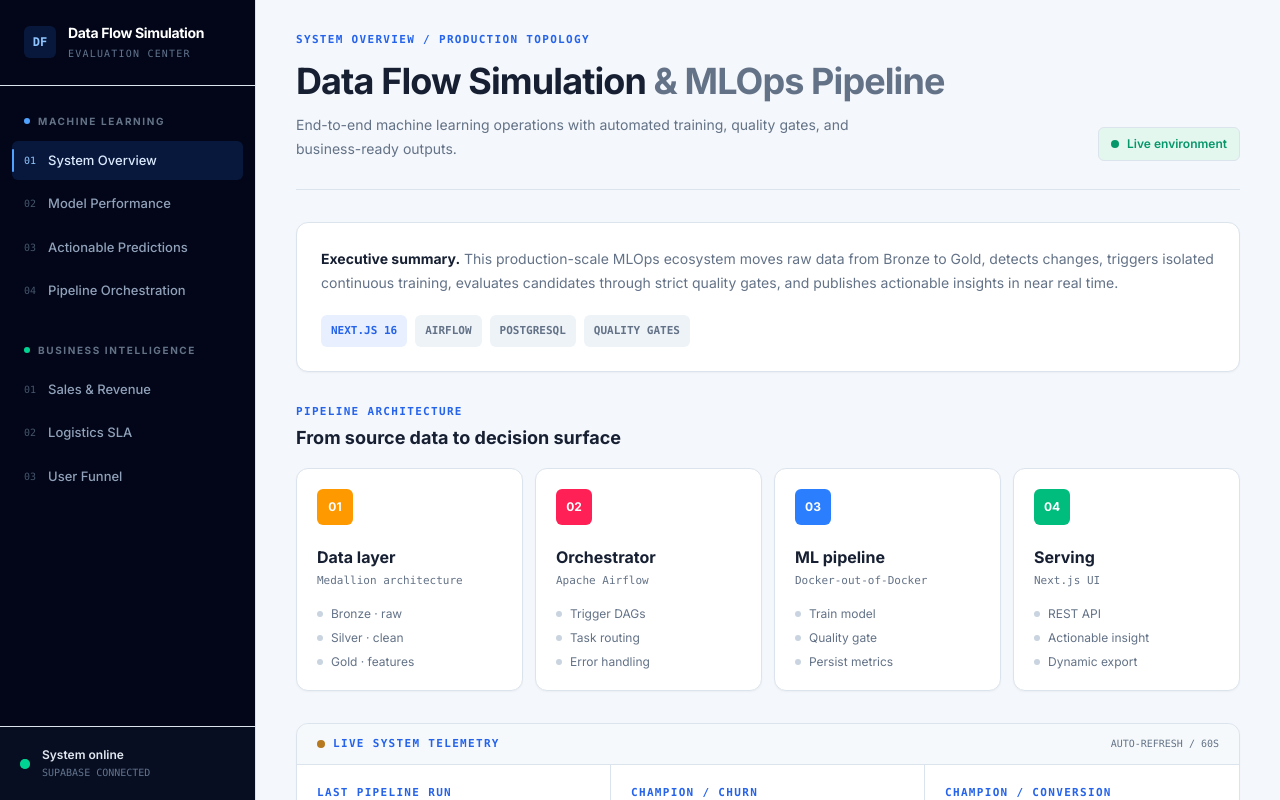
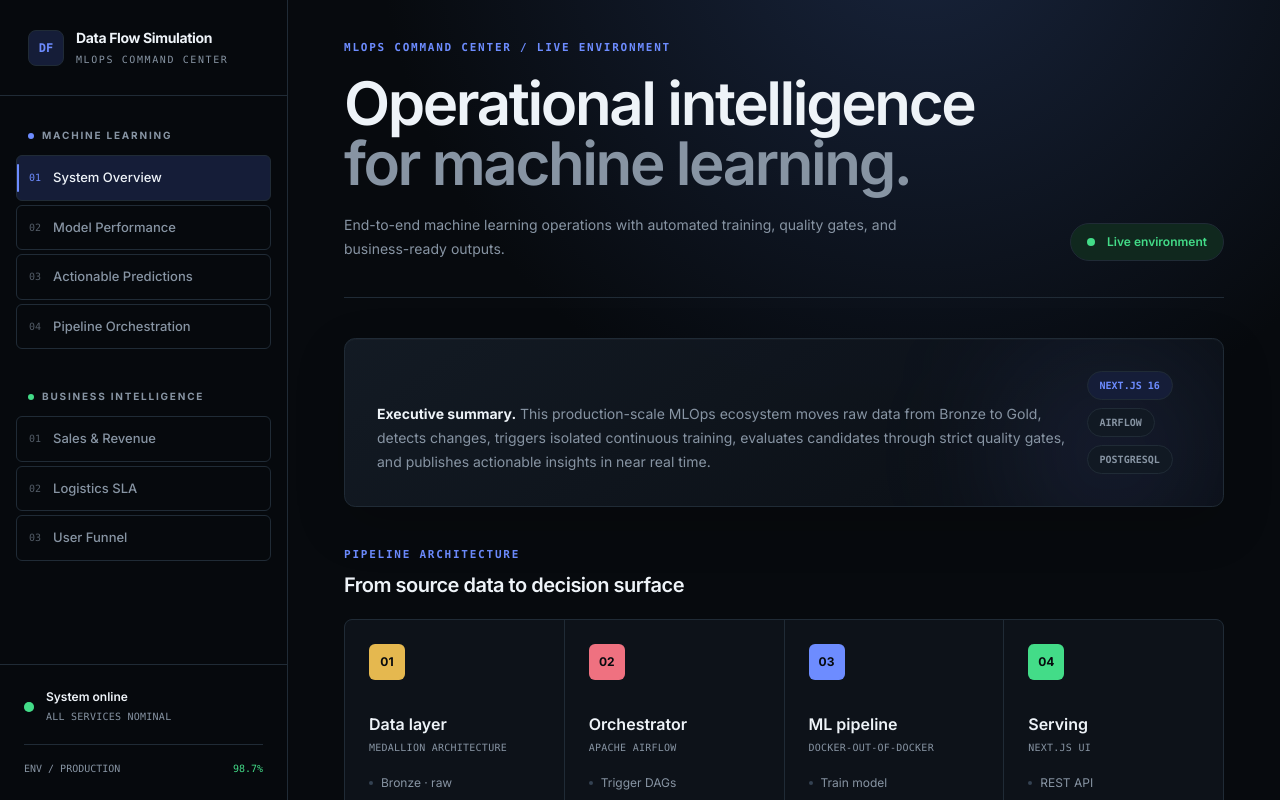
Before and after one commit to Alvin0628/PROJECT_DATAFLOW_SIMULATION, a Next.js app in the folder web-dashboard/: page / in a window 1280 px wide. Shown: the top 800 px of the page. Built offline with nearby package versions, Linux system fonts and the light colour scheme; no server answers; the database is empty.

Commit message:
feat: update color scheme and sidebar styling for dark theme
Co-authored-by: Alvin0628 <268565545+Alvin0628@users.noreply.github.com>

```diff
--- a/web-dashboard/app/globals.css
+++ b/web-dashboard/app/globals.css
@@ -1,22 +1,22 @@
 @import "tailwindcss";
 
 :root {
-  --background: #f4f7fb;
-  --foreground: #172033;
-  --surface: #ffffff;
-  --surface-muted: #eef3f8;
-  --border: #dbe3ec;
-  --border-strong: #c9d4e0;
-  --muted: #637287;
-  --primary: #2563eb;
-  --primary-soft: #e8f0ff;
-  --success: #059669;
-  --success-soft: #e4f7ef;
-  --warning: #b7791f;
-  --warning-soft: #fff5dc;
-  --danger: #c2415c;
-  --danger-soft: #ffedf0;
-  --radius: 0.75rem;
+  --background: #070a0e;
+  --foreground: #eef3f8;
+  --surface: #0d1219;
+  --surface-muted: #111923;
+  --border: #202b36;
+  --border-strong: #334252;
+  --muted: #8794a3;
+  --primary: #6d8cff;
+  --primary-soft: #151d38;
+  --success: #43dc88;
+  --success-soft: #10281e;
+  --warning: #e5b84f;
+  --warning-soft: #2b2412;
+  --danger: #ef7180;
+  --danger-soft: #2a151b;
+  --radius: 0.7rem;
 }
 
 @theme inline {
@@ -41,18 +41,31 @@
 
 * { border-color: var(--border); }
 html { background: var(--background); }
-body { background: var(--background); color: var(--foreground); font-family: Arial, Helvetica, sans-serif; }
+body {
+  background: radial-gradient(circle at 72% -8%, #18243c 0, transparent 34rem), var(--background);
+  color: var(--foreground);
+  font-family: Arial, Helvetica, sans-serif;
+}
+::selection { background: var(--primary-soft); color: var(--foreground); }
+:focus-visible { outline: 2px solid var(--primary); outline-offset: 3px; }
 
-::selection { background: var(--primary-soft); color: var(--primary); }
-:focus-visible { outline: 2px solid var(--primary); outline-offset: 2px; }
-
-.dashboard-panel { border: 1px solid var(--border); border-radius: var(--radius); background: var(--surface); box-shadow: 0 1px 2px rgb(23 32 51 / 0.04); }
-.dashboard-eyebrow { color: var(--primary); font-family: var(--font-mono); font-size: 0.6875rem; font-weight: 700; letter-spacing: 0.12em; text-transform: uppercase; }
+.dashboard-panel {
+  border: 1px solid var(--border);
+  border-radius: var(--radius);
+  background: linear-gradient(145deg, rgb(20 28 38 / 0.94), rgb(10 14 20 / 0.96));
+  box-shadow: 0 18px 50px rgb(0 0 0 / 0.18), inset 0 1px rgb(255 255 255 / 0.025);
+}
+.dashboard-panel:hover { border-color: #344457; }
+.dashboard-eyebrow { color: var(--primary); font-family: var(--font-mono); font-size: 0.6875rem; font-weight: 700; letter-spacing: 0.16em; text-transform: uppercase; }
 .dashboard-muted { color: var(--muted); }
+.dashboard-table { background: rgb(10 14 20 / 0.72); }
 .dashboard-table th { color: var(--muted); font-family: var(--font-mono); font-size: 0.6875rem; letter-spacing: 0.08em; text-transform: uppercase; }
 .dashboard-table tbody tr { border-top: 1px solid var(--border); }
-.dashboard-table tbody tr:hover { background: var(--surface-muted); }
+.dashboard-table tbody tr:hover { background: rgb(109 140 255 / 0.06); }
 
 ::-webkit-scrollbar { width: 8px; height: 8px; }
 ::-webkit-scrollbar-thumb { background: var(--border-strong); border-radius: 999px; }
 ::-webkit-scrollbar-track { background: transparent; }
+@keyframes dashboard-rise { from { opacity: 0; transform: translateY(8px); } to { opacity: 1; transform: translateY(0); } }
+main > div { animation: dashboard-rise 480ms ease-out both; }
+@media (prefers-reduced-motion: reduce) { *, *::before, *::after { animation-duration: 0.01ms !important; transition-duration: 0.01ms !important; } }
--- a/web-dashboard/app/layout.tsx
+++ b/web-dashboard/app/layout.tsx
@@ -16,9 +16,12 @@ export default function RootLayout({ children }: Readonly<{ children: React.Reac
       <body className={`${inter.className} flex min-h-screen bg-background text-foreground`}>
         <Sidebar />
         <main className="min-w-0 flex-1 overflow-y-auto">
-          <div className="mx-auto w-full max-w-[1440px] px-5 py-6 md:px-8 md:py-8 lg:px-10">{children}</div>
+          <div className="mx-auto w-full max-w-[1500px] px-5 py-7 md:px-10 md:py-10 lg:px-14">{children}</div>
         </main>
       </body>
     </html>
   );
 }
+
+
+// image descriptions: the references show a cinematic payment/about page, a minimal dark creative-studio page, a teal-lit security analytics console, and the current MLOps command-center dashboard. I translated their dark surfaces, strong hierarchy, atmospheric depth, and restrained accent lighting into this product shell without importing their unrelated imagery.
--- a/web-dashboard/components/layout/Sidebar.tsx
+++ b/web-dashboard/components/layout/Sidebar.tsx
@@ -9,7 +9,6 @@ const MLOPS_ITEMS = [
   { name: "Actionable Predictions", href: "/predictions", mark: "03" },
   { name: "Pipeline Orchestration", href: "/pipelines", mark: "04" },
 ];
-
 const ANALYTICS_ITEMS = [
   { name: "Sales & Revenue", href: "/analytics/sales-revenue", mark: "01" },
   { name: "Logistics SLA", href: "/analytics/logistics-sla", mark: "02" },
@@ -17,51 +16,19 @@ const ANALYTICS_ITEMS = [
 ];
 
 function NavSection({ label, items, pathname, accent }: { label: string; items: typeof MLOPS_ITEMS; pathname: string; accent: "blue" | "green" }) {
-  return (
-    <div className="flex flex-col gap-2">
-      <div className="flex items-center gap-2 px-3 pb-1 text-[10px] font-bold tracking-[0.16em] text-muted">
-        <span className={`h-1.5 w-1.5 rounded-full ${accent === "blue" ? "bg-blue-400" : "bg-emerald-400"}`} />
-        {label}
-      </div>
-      <div className="flex flex-col gap-1">
-        {items.map((item) => {
-          const isActive = item.href === "/" ? pathname === "/" : pathname.startsWith(item.href);
-          return (
-            <Link key={item.href} href={item.href} className={`group relative flex items-center gap-3 rounded-md px-3 py-2.5 text-[13px] font-medium transition-colors ${isActive ? (accent === "blue" ? "bg-blue-500/15 text-blue-100" : "bg-emerald-500/15 text-emerald-100") : "text-slate-400 hover:bg-slate-800/80 hover:text-slate-100"}`}>
-              <span className={`font-mono text-[10px] ${isActive ? (accent === "blue" ? "text-blue-300" : "text-emerald-300") : "text-slate-600 group-hover:text-slate-400"}`}>{item.mark}</span>
-              <span className="truncate">{item.name}</span>
-              {isActive && <span className={`absolute inset-y-2 left-0 w-0.5 rounded-full ${accent === "blue" ? "bg-blue-400" : "bg-emerald-400"}`} />}
-            </Link>
-          );
-        })}
-      </div>
+  return <div className="flex flex-col gap-3">
+    <div className="flex items-center gap-2 px-3 text-[10px] font-bold tracking-[0.18em] text-muted"><span className={`size-1.5 rounded-full ${accent === "blue" ? "bg-primary" : "bg-success"}`} />{label}</div>
+    <div className="flex flex-col gap-1">
+      {items.map((item) => { const isActive = item.href === "/" ? pathname === "/" : pathname.startsWith(item.href); return <Link key={item.href} href={item.href} className={`group relative flex items-center gap-3 rounded-md border border-transparent px-3 py-3 text-[13px] font-medium transition-all ${isActive ? (accent === "blue" ? "border-primary/20 bg-primary-soft text-foreground" : "border-success/20 bg-success-soft text-foreground") : "text-muted hover:border-border hover:bg-surface-muted hover:text-foreground"}`}><span className={`font-mono text-[10px] ${isActive ? (accent === "blue" ? "text-primary" : "text-success") : "text-muted/60 group-hover:text-muted"}`}>{item.mark}</span><span className="truncate">{item.name}</span>{isActive && <span className={`absolute inset-y-2 left-0 w-0.5 rounded-full ${accent === "blue" ? "bg-primary" : "bg-success"}`} />}</Link>; })}
     </div>
-  );
+  </div>;
 }
 
 export default function Sidebar() {
   const pathname = usePathname();
-  return (
-    <aside className="sticky top-0 hidden h-screen w-64 shrink-0 flex-col border-r border-slate-800 bg-slate-950 text-slate-300 lg:flex">
-      <div className="border-b border-slate-800 px-6 py-6">
-        <div className="flex items-start gap-3">
-          <div className="mt-0.5 flex size-8 shrink-0 items-center justify-center rounded-md bg-blue-500/15 font-mono text-xs font-bold text-blue-300">DF</div>
-          <div>
-            <h1 className="text-sm font-bold leading-tight tracking-tight text-white">Data Flow Simulation</h1>
-            <p className="mt-1 font-mono text-[10px] uppercase tracking-[0.12em] text-slate-500">Evaluation Center</p>
-          </div>
-        </div>
-      </div>
-      <nav className="flex flex-1 flex-col gap-8 overflow-y-auto px-3 py-7" aria-label="Primary navigation">
-        <NavSection label="MACHINE LEARNING" items={MLOPS_ITEMS} pathname={pathname} accent="blue" />
-        <NavSection label="BUSINESS INTELLIGENCE" items={ANALYTICS_ITEMS} pathname={pathname} accent="green" />
-      </nav>
-      <div className="border-t border-slate-800 bg-slate-900/50 px-5 py-5">
-        <div className="flex items-center gap-3">
-          <span className="relative flex size-2.5"><span className="absolute inline-flex size-full animate-ping rounded-full bg-emerald-400 opacity-60" /><span className="relative inline-flex size-2.5 rounded-full bg-emerald-400" /></span>
-          <div><p className="text-xs font-semibold text-slate-200">System online</p><p className="mt-0.5 font-mono text-[10px] text-slate-500">SUPABASE CONNECTED</p></div>
-        </div>
-      </div>
-    </aside>
-  );
+  return <aside className="sticky top-0 hidden h-screen w-72 shrink-0 flex-col border-r border-border bg-background/95 text-foreground lg:flex">
+    <div className="border-b border-border px-7 py-7"><div className="flex items-start gap-3"><div className="mt-0.5 flex size-9 shrink-0 items-center justify-center rounded-lg border border-primary/40 bg-primary-soft font-mono text-xs font-bold text-primary">DF</div><div><h1 className="text-sm font-bold tracking-tight">Data Flow Simulation</h1><p className="mt-1 font-mono text-[10px] uppercase tracking-[0.16em] text-muted">MLOps command center</p></div></div></div>
+    <nav className="flex flex-1 flex-col gap-10 overflow-y-auto px-4 py-8" aria-label="Primary navigation"><NavSection label="MACHINE LEARNING" items={MLOPS_ITEMS} pathname={pathname} accent="blue" /><NavSection label="BUSINESS INTELLIGENCE" items={ANALYTICS_ITEMS} pathname={pathname} accent="green" /></nav>
+    <div className="border-t border-border px-6 py-6"><div className="flex items-center gap-3"><span className="relative flex size-2.5"><span className="absolute inline-flex size-full animate-ping rounded-full bg-success opacity-40" /><span className="relative inline-flex size-2.5 rounded-full bg-success" /></span><div><p className="text-xs font-semibold">System online</p><p className="mt-1 font-mono text-[10px] tracking-wide text-muted">ALL SERVICES NOMINAL</p></div></div><div className="mt-5 flex items-center justify-between border-t border-border pt-4 font-mono text-[10px] text-muted"><span>ENV / PRODUCTION</span><span className="text-success">98.7%</span></div></div>
+  </aside>;
 }
--- a/web-dashboard/components/overview/ArchitectureNarrative.tsx
+++ b/web-dashboard/components/overview/ArchitectureNarrative.tsx
@@ -1,18 +1,13 @@
 export default function ArchitectureNarrative() {
   const stages = [
-    { n: "01", title: "Data layer", subtitle: "Medallion architecture", accent: "bg-amber-500", items: ["Bronze · raw", "Silver · clean", "Gold · features"] },
-    { n: "02", title: "Orchestrator", subtitle: "Apache Airflow", accent: "bg-rose-500", items: ["Trigger DAGs", "Task routing", "Error handling"] },
-    { n: "03", title: "ML pipeline", subtitle: "Docker-out-of-Docker", accent: "bg-blue-500", items: ["Train model", "Quality gate", "Persist metrics"] },
-    { n: "04", title: "Serving", subtitle: "Next.js UI", accent: "bg-emerald-500", items: ["REST API", "Actionable insight", "Dynamic export"] },
+    { n: "01", title: "Data layer", subtitle: "Medallion architecture", accent: "bg-warning", items: ["Bronze · raw", "Silver · clean", "Gold · features"] },
+    { n: "02", title: "Orchestrator", subtitle: "Apache Airflow", accent: "bg-danger", items: ["Trigger DAGs", "Task routing", "Error handling"] },
+    { n: "03", title: "ML pipeline", subtitle: "Docker-out-of-Docker", accent: "bg-primary", items: ["Train model", "Quality gate", "Persist metrics"] },
+    { n: "04", title: "Serving", subtitle: "Next.js UI", accent: "bg-success", items: ["REST API", "Actionable insight", "Dynamic export"] },
   ];
-  return (
-    <div className="flex flex-col gap-8">
-      <div className="flex flex-col gap-4 border-b border-border pb-7 md:flex-row md:items-end md:justify-between">
-        <div className="max-w-2xl"><p className="dashboard-eyebrow">System overview / production topology</p><h1 className="mt-3 text-3xl font-bold tracking-tight text-foreground md:text-4xl">Data Flow Simulation <span className="text-muted">&amp; MLOps Pipeline</span></h1><p className="mt-3 max-w-xl text-sm leading-6 text-muted">End-to-end machine learning operations with automated training, quality gates, and business-ready outputs.</p></div>
-        <div className="flex shrink-0 items-center gap-2 rounded-md border border-success/20 bg-success-soft px-3 py-2 text-xs font-semibold text-success"><span className="size-2 rounded-full bg-success" />Live environment</div>
-      </div>
-      <div className="dashboard-panel flex flex-col gap-3 p-5 text-sm leading-6 text-muted md:p-6"><p><strong className="text-foreground">Executive summary.</strong> This production-scale MLOps ecosystem moves raw data from Bronze to Gold, detects changes, triggers isolated continuous training, evaluates candidates through strict quality gates, and publishes actionable insights in near real time.</p><div className="flex flex-wrap gap-2 pt-2"><span className="rounded-md bg-primary-soft px-2.5 py-1 font-mono text-[11px] font-semibold text-primary">NEXT.JS 16</span><span className="rounded-md bg-surface-muted px-2.5 py-1 font-mono text-[11px] font-semibold text-muted">AIRFLOW</span><span className="rounded-md bg-surface-muted px-2.5 py-1 font-mono text-[11px] font-semibold text-muted">POSTGRESQL</span><span className="rounded-md bg-surface-muted px-2.5 py-1 font-mono text-[11px] font-semibold text-muted">QUALITY GATES</span></div></div>
-      <div className="flex flex-col gap-4"><div><p className="dashboard-eyebrow">Pipeline architecture</p><h2 className="mt-1 text-lg font-bold text-foreground">From source data to decision surface</h2></div><div className="grid grid-cols-1 gap-3 md:grid-cols-2 xl:grid-cols-4">{stages.map((stage) => <div key={stage.n} className="dashboard-panel group relative p-5 transition-shadow hover:shadow-md"><div className={`mb-5 flex size-9 items-center justify-center rounded-md ${stage.accent} text-xs font-bold text-white`}>{stage.n}</div><h3 className="font-bold text-foreground">{stage.title}</h3><p className="mt-1 font-mono text-[11px] text-muted">{stage.subtitle}</p><ul className="mt-4 flex flex-col gap-2 text-xs text-muted">{stage.items.map((item) => <li key={item} className="flex items-center gap-2"><span className="size-1.5 rounded-full bg-border-strong" />{item}</li>)}</ul></div>)}</div></div>
-    </div>
-  );
+  return <div className="flex flex-col gap-10">
+    <div className="flex flex-col gap-6 border-b border-border pb-9 md:flex-row md:items-end md:justify-between"><div className="max-w-3xl"><p className="dashboard-eyebrow">MLOPS COMMAND CENTER / LIVE ENVIRONMENT</p><h1 className="mt-4 text-balance text-4xl font-semibold tracking-[-0.04em] text-foreground md:text-6xl">Operational intelligence<br /><span className="text-muted">for machine learning.</span></h1><p className="mt-5 max-w-xl text-sm leading-6 text-muted">End-to-end machine learning operations with automated training, quality gates, and business-ready outputs.</p></div><div className="flex shrink-0 items-center gap-3 rounded-full border border-success/25 bg-success-soft px-4 py-2.5 text-xs font-semibold text-success"><span className="size-2 rounded-full bg-success" />Live environment</div></div>
+    <div className="dashboard-panel relative overflow-hidden p-6 md:p-8"><div className="absolute right-0 top-0 size-56 rounded-full bg-primary/10 blur-3xl" /><div className="relative flex flex-col gap-5 md:flex-row md:items-end md:justify-between"><div className="max-w-3xl text-sm leading-6 text-muted"><p><strong className="text-foreground">Executive summary.</strong> This production-scale MLOps ecosystem moves raw data from Bronze to Gold, detects changes, triggers isolated continuous training, evaluates candidates through strict quality gates, and publishes actionable insights in near real time.</p></div><div className="flex flex-wrap gap-2 font-mono text-[10px] font-semibold text-muted"><span className="rounded-full border border-primary/30 bg-primary-soft px-3 py-1.5 text-primary">NEXT.JS 16</span><span className="rounded-full border border-border bg-surface-muted px-3 py-1.5">AIRFLOW</span><span className="rounded-full border border-border bg-surface-muted px-3 py-1.5">POSTGRESQL</span></div></div></div>
+    <div className="flex flex-col gap-5"><div><p className="dashboard-eyebrow">Pipeline architecture</p><h2 className="mt-2 text-xl font-semibold tracking-tight text-foreground">From source data to decision surface</h2></div><div className="grid grid-cols-1 gap-px overflow-hidden rounded-lg border border-border bg-border md:grid-cols-2 xl:grid-cols-4">{stages.map((stage) => <div key={stage.n} className="group relative bg-surface p-6 transition-colors hover:bg-surface-muted"><div className={`mb-8 flex size-9 items-center justify-center rounded-md ${stage.accent} text-xs font-bold text-background`}>{stage.n}</div><h3 className="font-semibold text-foreground">{stage.title}</h3><p className="mt-1 font-mono text-[10px] uppercase tracking-wide text-muted">{stage.subtitle}</p><ul className="mt-5 flex flex-col gap-2 text-xs text-muted">{stage.items.map((item) => <li key={item} className="flex items-center gap-2"><span className="size-1 rounded-full bg-border-strong" />{item}</li>)}</ul></div>)}</div></div>
+  </div>;
 }
```
